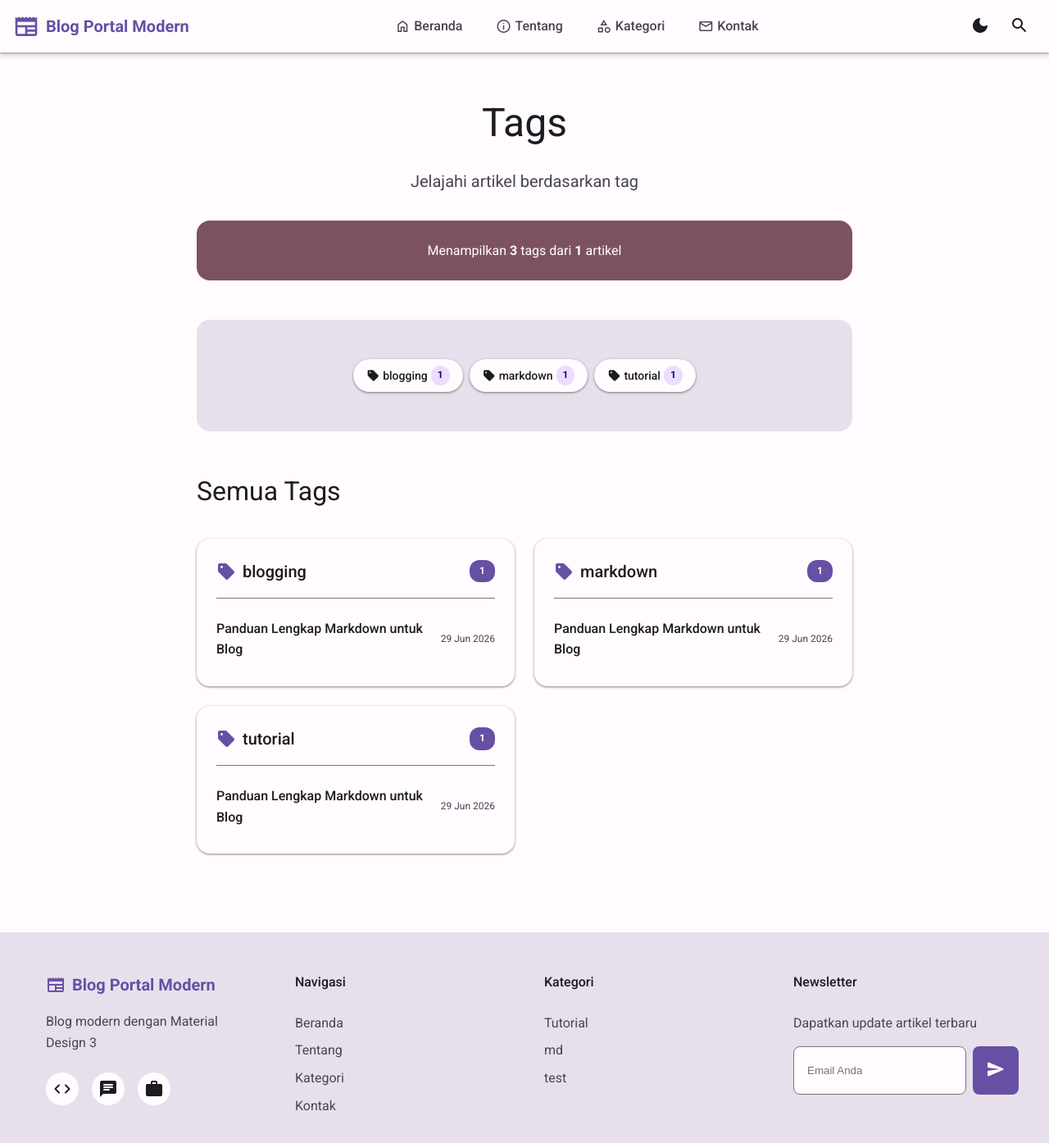
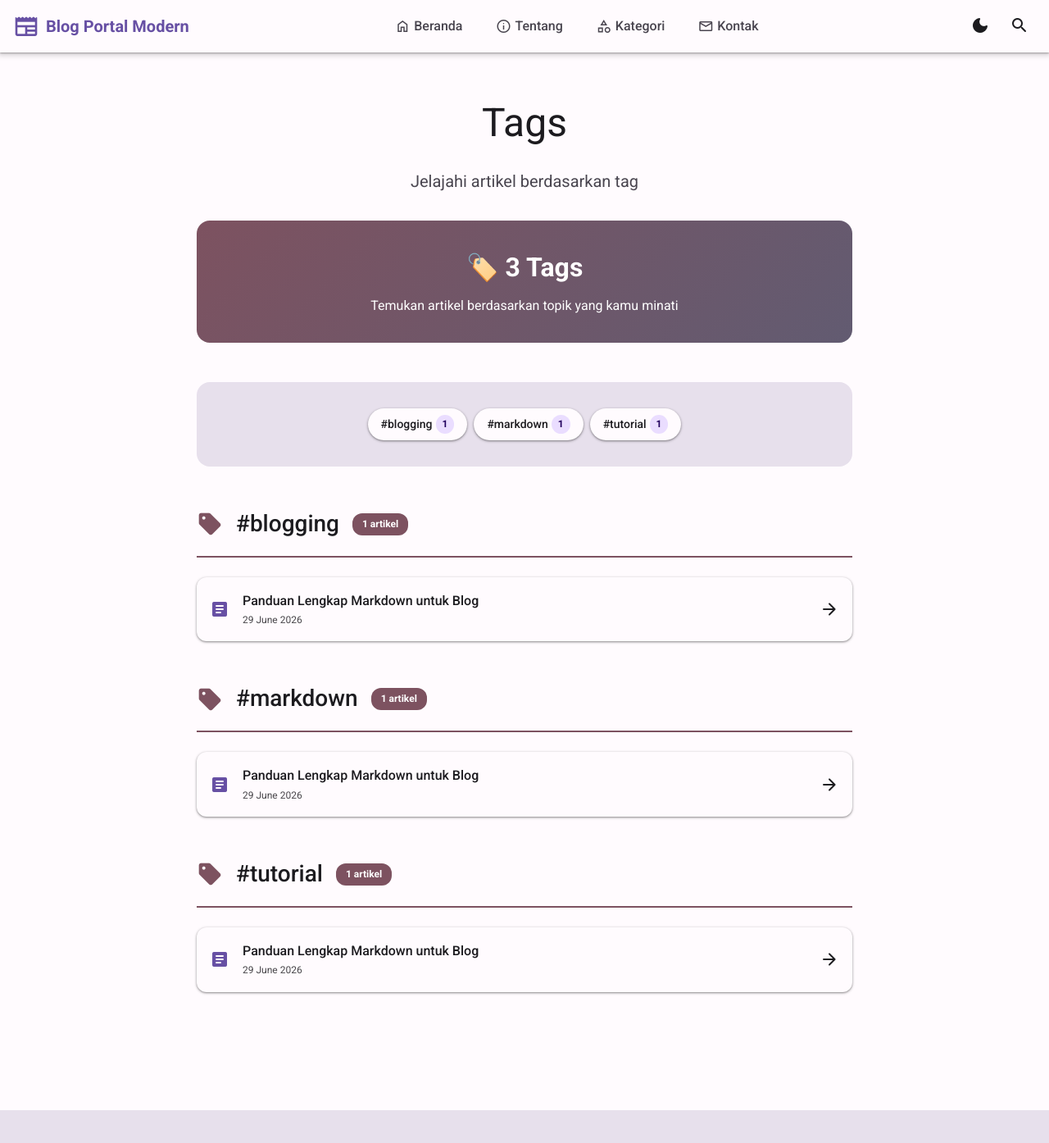
Before and after one commit to awvrverse/awvrverse.github.io, a Jekyll site: the page built from tags.html, in a window 1280 px wide and 1400 px high. Shown: the top 1394 px of the window at 82% size. Built offline with Jekyll 4.4.1, drawn with Linux system fonts in a browser that asks for light colours.

Commit message:
Update tags.html

```diff
--- a/tags.html
+++ b/tags.html
@@ -6,91 +6,106 @@ permalink: /tags/
 ---
 
 <div class="tags-page">
-    <div class="tags-stats">
-        <p>Menampilkan <strong>{{ site.tags.size }}</strong> tags dari <strong>{{ site.posts.size }}</strong> artikel</p>
+    <div class="tags-intro">
+        <h2>🏷️ {{ site.tags.size }} Tags</h2>
+        <p>Temukan artikel berdasarkan topik yang kamu minati</p>
     </div>
 
-    <div class="tags-cloud">
+    {% if site.tags.size == 0 %}
+        <div class="no-content">
+            <span class="material-icons-round">info</span>
+            <p>Belum ada tags yang tersedia</p>
+        </div>
+    {% else %}
+        <!-- Tag Cloud -->
+        <div class="tag-cloud">
             {% assign sorted_tags = site.tags | sort %}
             {% for tag in sorted_tags %}
                 {% assign tag_name = tag[0] %}
-            {% assign posts = tag[1] %}
-            {% assign count = posts.size %}
+                {% assign count = tag[1].size %}
 
-            {% if count >= 10 %}
-                {% assign size_class = "tag-xl" %}
-            {% elsif count >= 5 %}
-                {% assign size_class = "tag-lg" %}
-            {% elsif count >= 3 %}
-                {% assign size_class = "tag-md" %}
-            {% else %}
-                {% assign size_class = "tag-sm" %}
+                {% if count >= 10 %}{% assign size_class = "tag-xl" %}
+                {% elsif count >= 5 %}{% assign size_class = "tag-lg" %}
+                {% elsif count >= 3 %}{% assign size_class = "tag-md" %}
+                {% else %}{% assign size_class = "tag-sm" %}
                 {% endif %}
 
-            <a href="{{ '/tag/' | append: tag_name | slugify | append: '/' | relative_url }}"
-               class="tag-pill {{ size_class }}">
-                <span class="material-icons-round">sell</span>
-                {{ tag_name }}
+                <a href="#{{ tag_name | slugify }}" class="tag-pill {{ size_class }}">
+                    #{{ tag_name }}
                     <span class="tag-count">{{ count }}</span>
                 </a>
             {% endfor %}
         </div>
 
-    <div class="tags-list-section">
-        <h2 class="section-title">Semua Tags</h2>
-        <div class="tags-grid">
+        <!-- Tag Sections -->
         {% for tag in sorted_tags %}
             {% assign tag_name = tag[0] %}
-                {% assign posts = tag[1] %}
+            {% assign tag_posts = tag[1] %}
+            {% assign tag_id = tag_name | slugify %}
 
-                <div class="tag-card">
-                    <div class="tag-card-header">
+            <section class="tag-section" id="{{ tag_id }}">
+                <div class="tag-header">
+                    <div class="tag-title-wrap">
                         <span class="material-icons-round">sell</span>
-                        <h3>{{ tag_name }}</h3>
-                        <span class="tag-badge">{{ posts.size }}</span>
-                    </div>
-                    <ul class="tag-posts-list">
-                        {% for post in posts limit: 3 %}
-                        <li>
-                            <a href="{{ post.url | relative_url }}">{{ post.title }}</a>
-                            <time>{{ post.date | date: "%d %b %Y" }}</time>
-                        </li>
-                        {% endfor %}
-                        {% if posts.size > 3 %}
-                        <li class="more-link">
-                            <a href="{{ '/tag/' | append: tag_name | slugify | append: '/' | relative_url }}">
-                                Lihat semua {{ posts.size }} artikel →
-                            </a>
-                        </li>
-                        {% endif %}
-                    </ul>
-                </div>
-            {% endfor %}
-        </div>
+                        <h3>#{{ tag_name }}</h3>
+                        <span class="tag-badge">{{ tag_posts.size }} artikel</span>
                     </div>
                 </div>
 
+                <ul class="tag-posts-list">
+                    {% for post in tag_posts %}
+                    <li>
+                        <a href="{{ post.url | relative_url }}" class="tag-post-link">
+                            <span class="material-icons-round">article</span>
+                            <div class="tag-post-info">
+                                <strong>{{ post.title }}</strong>
+                                <time>{{ post.date | date: "%d %B %Y" }}</time>
+                            </div>
+                            <span class="material-icons-round">arrow_forward</span>
+                        </a>
+                    </li>
+                    {% endfor %}
+                </ul>
+            </section>
+        {% endfor %}
+    {% endif %}
+</div>
+
 <style>
-.tags-page {
-    max-width: 1200px;
-    margin: 0 auto;
+.tags-intro {
+    text-align: center;
+    padding: var(--spacing-xl);
+    background: linear-gradient(135deg, var(--md-sys-color-tertiary), var(--md-sys-color-secondary));
+    border-radius: var(--md-sys-shape-corner-large);
+    margin-bottom: var(--spacing-2xl);
+    color: white;
 }
 
-.tags-stats {
-    text-align: center;
-    padding: var(--spacing-lg);
-    background-color: var(--md-sys-color-tertiary);
-    color: var(--md-sys-color-on-tertiary);
-    border-radius: var(--md-sys-shape-corner-large);
-    margin-bottom: var(--spacing-2xl);
+.tags-intro h2 {
+    font-size: 2rem;
+    margin-bottom: var(--spacing-sm);
 }
 
-.tags-cloud {
+.no-content {
+    text-align: center;
+    padding: var(--spacing-2xl);
+    background-color: var(--md-sys-color-surface-variant);
+    border-radius: var(--md-sys-shape-corner-large);
+    color: var(--md-sys-color-on-surface-variant);
+}
+
+.no-content .material-icons-round {
+    font-size: 3rem;
+    margin-bottom: var(--spacing-md);
+    display: block;
+}
+
+.tag-cloud {
     display: flex;
     flex-wrap: wrap;
     gap: var(--spacing-sm);
     justify-content: center;
-    padding: var(--spacing-2xl);
+    padding: var(--spacing-xl);
     background-color: var(--md-sys-color-surface-variant);
     border-radius: var(--md-sys-shape-corner-large);
     margin-bottom: var(--spacing-2xl);
@@ -114,11 +129,6 @@ permalink: /tags/
     background-color: var(--md-sys-color-primary);
     color: var(--md-sys-color-on-primary);
     transform: translateY(-2px);
-    box-shadow: var(--md-sys-elevation-2);
-}
-
-.tag-pill .material-icons-round {
-    font-size: 1rem;
 }
 
 .tag-sm { font-size: 0.875rem; }
@@ -137,57 +147,42 @@ permalink: /tags/
 
 .tag-pill:hover .tag-count {
     background-color: rgba(255,255,255,0.3);
-    color: var(--md-sys-color-on-primary);
+    color: white;
 }
 
-.tags-list-section {
-    margin-top: var(--spacing-2xl);
+.tag-section {
+    margin-bottom: var(--spacing-2xl);
+    scroll-margin-top: 80px;
 }
 
-.section-title {
-    font-size: 2rem;
-    font-weight: 400;
-    margin-bottom: var(--spacing-xl);
-    color: var(--md-sys-color-on-surface);
+.tag-header {
+    margin-bottom: var(--spacing-lg);
+    padding-bottom: var(--spacing-md);
+    border-bottom: 2px solid var(--md-sys-color-tertiary);
 }
 
-.tags-grid {
-    display: grid;
-    grid-template-columns: repeat(auto-fill, minmax(300px, 1fr));
-    gap: var(--spacing-lg);
+.tag-title-wrap {
+    display: flex;
+    align-items: center;
+    gap: var(--spacing-md);
+    flex-wrap: wrap;
 }
 
-.tag-card {
-    background-color: var(--md-sys-color-surface);
-    border-radius: var(--md-sys-shape-corner-large);
-    padding: var(--spacing-lg);
-    box-shadow: var(--md-sys-elevation-1);
+.tag-title-wrap .material-icons-round {
+    color: var(--md-sys-color-tertiary);
+    font-size: 2rem;
 }
 
-.tag-card-header {
-    display: flex;
-    align-items: center;
-    gap: var(--spacing-sm);
-    margin-bottom: var(--spacing-md);
-    padding-bottom: var(--spacing-md);
-    border-bottom: 1px solid var(--md-sys-color-outline);
-}
-
-.tag-card-header .material-icons-round {
-    color: var(--md-sys-color-primary);
-}
-
-.tag-card-header h3 {
-    flex: 1;
-    font-size: 1.25rem;
+.tag-title-wrap h3 {
+    font-size: 1.75rem;
     font-weight: 500;
     color: var(--md-sys-color-on-surface);
 }
 
 .tag-badge {
-    background-color: var(--md-sys-color-primary);
-    color: var(--md-sys-color-on-primary);
     padding: 4px 12px;
+    background-color: var(--md-sys-color-tertiary);
+    color: var(--md-sys-color-on-tertiary);
     border-radius: 12px;
     font-size: 0.75rem;
     font-weight: 600;
@@ -196,39 +191,52 @@ permalink: /tags/
 .tag-posts-list {
     list-style: none;
     padding: 0;
+    display: flex;
+    flex-direction: column;
+    gap: var(--spacing-sm);
 }
 
-.tag-posts-list li {
-    padding: var(--spacing-sm) 0;
+.tag-post-link {
     display: flex;
-    justify-content: space-between;
     align-items: center;
     gap: var(--spacing-md);
-    border-bottom: 1px solid var(--md-sys-color-surface-variant);
+    padding: var(--spacing-md);
+    background-color: var(--md-sys-color-surface);
+    border-radius: var(--md-sys-shape-corner-medium);
+    box-shadow: var(--md-sys-elevation-1);
+    transition: var(--transition-fast);
+    text-decoration: none;
+    color: var(--md-sys-color-on-surface);
 }
 
-.tag-posts-list li:last-child {
-    border-bottom: none;
+.tag-post-link:hover {
+    box-shadow: var(--md-sys-elevation-2);
+    transform: translateX(4px);
+    background-color: var(--md-sys-color-tertiary);
+    color: var(--md-sys-color-on-tertiary);
 }
 
-.tag-posts-list a {
-    color: var(--md-sys-color-on-surface);
-    font-weight: 500;
-    flex: 1;
-}
-
-.tag-posts-list a:hover {
+.tag-post-link .material-icons-round:first-child {
     color: var(--md-sys-color-primary);
 }
 
-.tag-posts-list time {
-    font-size: 0.75rem;
-    color: var(--md-sys-color-on-surface-variant);
-    white-space: nowrap;
+.tag-post-link:hover .material-icons-round:first-child {
+    color: var(--md-sys-color-on-tertiary);
 }
 
-.more-link a {
-    color: var(--md-sys-color-primary);
-    font-size: 0.875rem;
+.tag-post-info {
+    flex: 1;
+    display: flex;
+    flex-direction: column;
+    gap: 2px;
+}
+
+.tag-post-info strong {
+    font-weight: 500;
+}
+
+.tag-post-info time {
+    font-size: 0.75rem;
+    opacity: 0.8;
 }
 </style>
```
Lines whose indentation alone changed are shown as unchanged.
